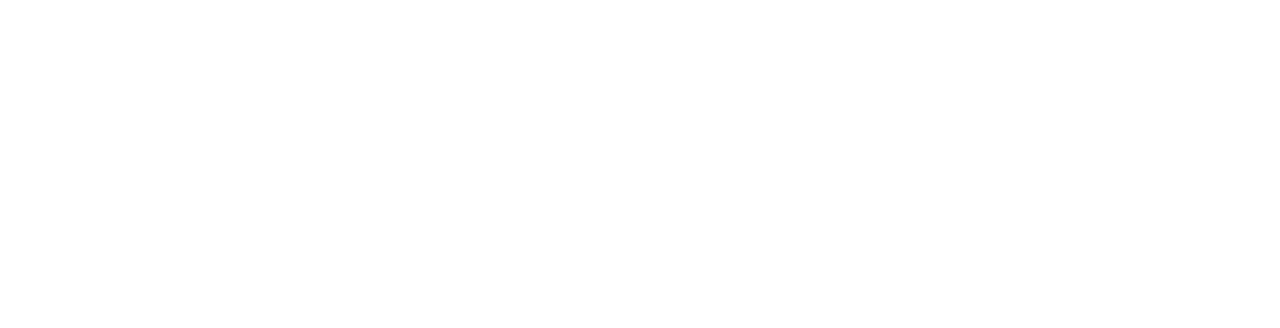
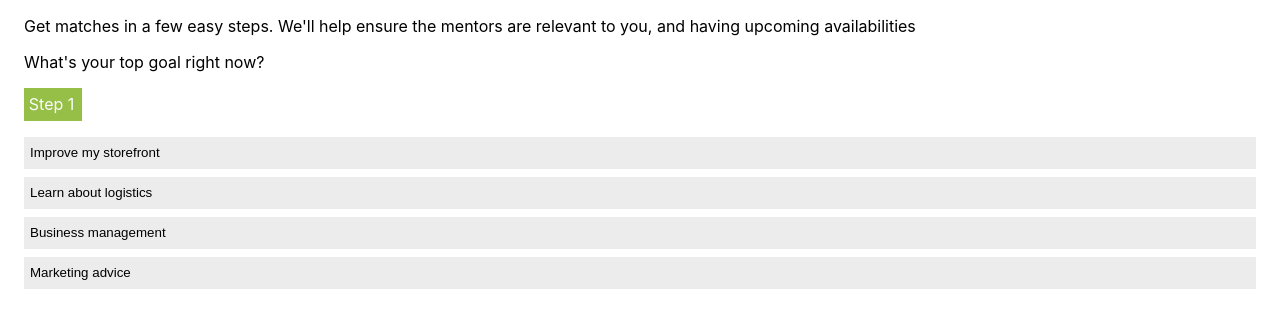
Before and after one commit to ShirinSadeghii/Shopify-Hackathon, a React (Create React App) app: page / in a window 1280 px wide. Shown: the top 328 px of the page. Built offline with nearby package versions, Linux system fonts and the light colour scheme.

Commit message:
start and nearly complete mentor match 1

```diff
--- a/src/pages/MentorPage1/Mentor1.jsx
+++ b/src/pages/MentorPage1/Mentor1.jsx
@@ -1,5 +1,34 @@
+import "../MentorPage1/mentor1.scss";
 function MentorPage1() {
-
+  return (
+    <div className="mentorPage1Container">
+      {/* the wording below could use some grammar adjustments? */}
+      <p className="mentorPage1Container__introText">
+        Get matches in a few easy steps. We'll help ensure the mentors are
+        relevant to you, and having upcoming availabilities
+      </p>
+      <p className="mentorPage1Container__GoalText">
+        What's your top goal right now?
+      </p>
+      <div>
+        <p className="mentorPage1Container__step1Button">Step 1</p>
+      </div>
+      <div className="mentorPage1Container__goalsContainer">
+        <button className="mentorPage1Container__goalsContainer--option">
+          Improve my storefront
+        </button>
+        <button className="mentorPage1Container__goalsContainer--option">
+          Learn about logistics
+        </button>
+        <button className="mentorPage1Container__goalsContainer--option">
+          Business management
+        </button>
+        <button className="mentorPage1Container__goalsContainer--option">
+          Marketing advice
+        </button>
+      </div>
+    </div>
+  );
 }
 
-export default MentorPage1
+export default MentorPage1;
--- /dev/null
+++ b/src/pages/MentorPage1/mentor1.scss
@@ -0,0 +1,28 @@
+@use "../../styles/partials/global" as *;
+
+.mentorPage1Container {
+  margin: auto 1.5rem;
+  &__introText {
+    // background-color: blue;
+  }
+  &__goalText {
+    font-weight: 800;
+  }
+  &__step1Button {
+    color: $White;
+    background-color: $SecondaryGreen;
+    width: 3rem;
+    padding: 0.4rem 0.3rem 0.4rem 0.3rem;
+  }
+  &__goalsContainer {
+    display: flex;
+    flex-direction: column;
+  }
+  &__goalsContainer--option {
+    text-align: left;
+    height: 2rem;
+    margin: 0 0 0.5rem 0;
+    background-color: #ececec;
+    border: none;
+  }
+}
```
